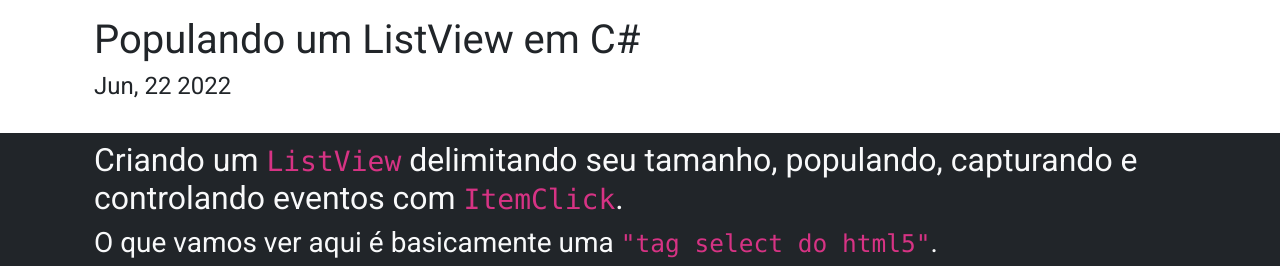
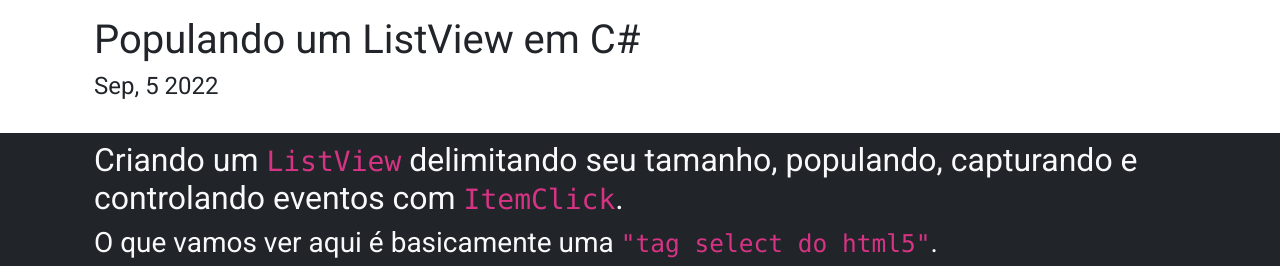
Before and after one commit to LucasCosta0011/LucasCosta0011.github.io, a Jekyll site: the page built from _posts/2022-09-03-populando-listview-C#.md, in a window 1280 px wide and 900 px high. Shown: the top 266 px of the window. Built offline with Jekyll 4.4.1, drawn with Linux system fonts in a browser that asks for light colours; part of the change alters nothing that is shown.

Commit message:
Update 2022-09-03-populando-listview-C#.md

```diff
--- a/_posts/2022-09-03-populando-listview-C#.md
+++ b/_posts/2022-09-03-populando-listview-C#.md
@@ -1,7 +1,7 @@
 ---
 layout: post
 title:  "Populando um ListView em C#"
-date:   2022-06-22 06:00:00 -0300
+date:   2022-09-05 15:00:00 -0300
 categories: C# xamarin android
 frase: 'Ora, a fé é o firme fundamento das coisas que se esperam, e a prova das coisas que não se vêem".'
 pag: Hebreus 11
```
